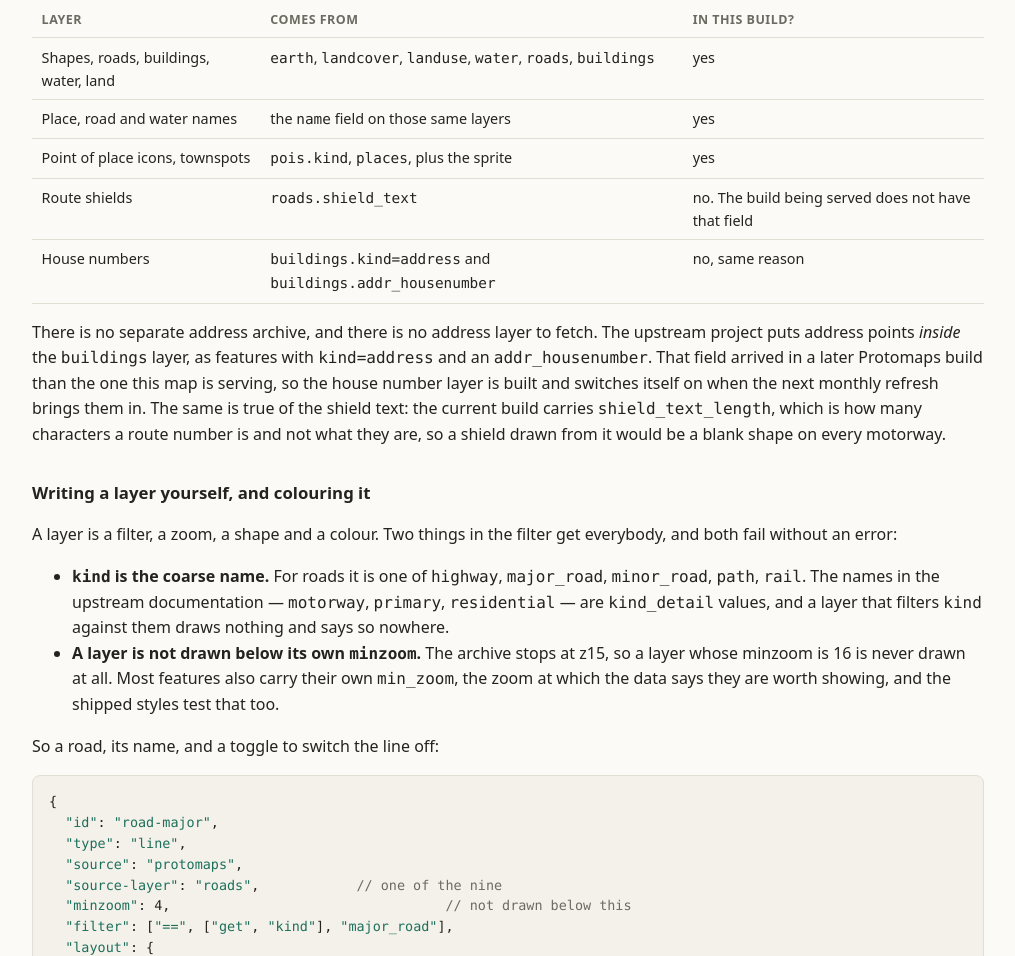
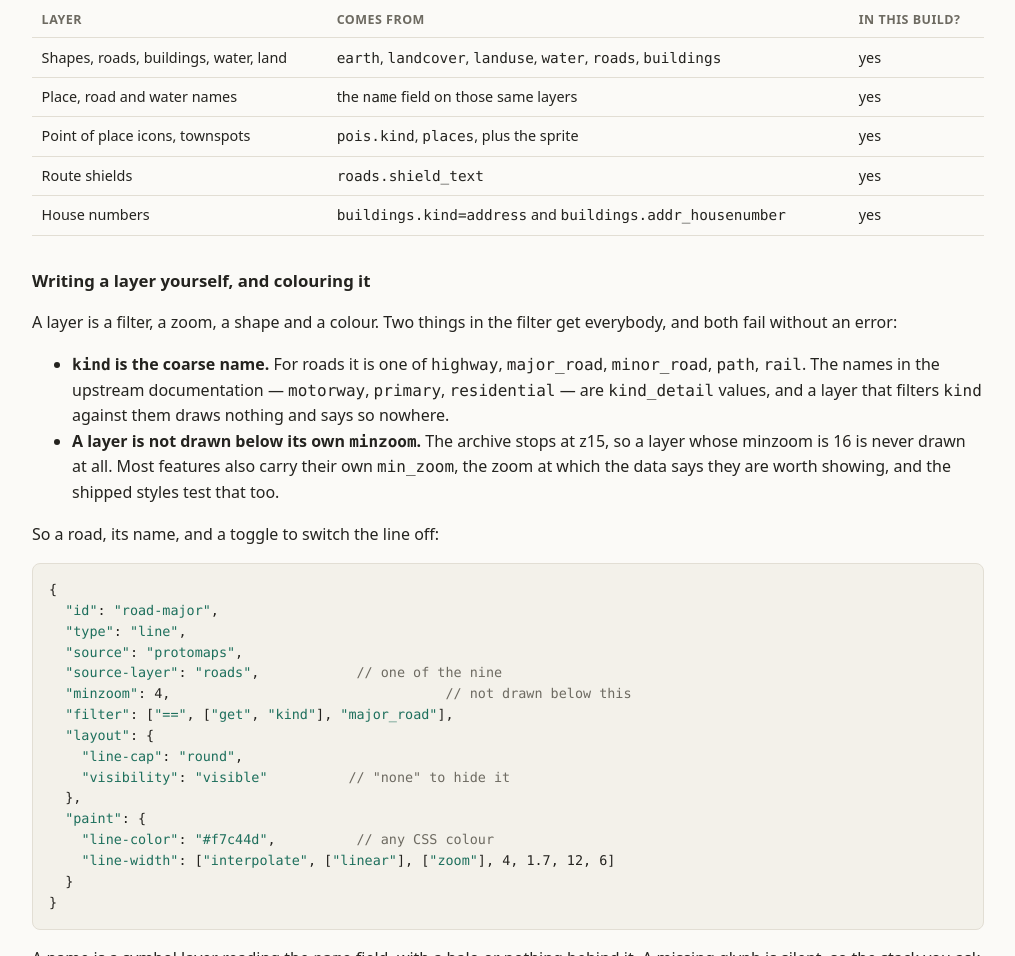
Before and after one commit to jasontally/pmtiles-cf-snippet, a website: page web/index.html in a window 1280 px wide. Shown: the part 4106-5062 px from the top of the page, without its empty margins (132-1147 px from the left). Drawn offline with nearby package versions, Linux system fonts and the light colour scheme; files whose address does not match are found by name.

Commit message:
fix(docs): enable route shield and house number layers
The current archive carries roads.shield_text and buildings.addr_housenumber. The page now says yes in both rows, and the two layers are in the Roads and Buildings toggles. The old waiting paragraph and its comments are removed.

```diff
--- a/web/index.html
+++ b/web/index.html
@@ -523,22 +523,11 @@ new maplibregl.Map({ container: <span class="s">"map"</span>, style: myStyle, zo
         <tr><td>Shapes, roads, buildings, water, land</td><td><code>earth</code>, <code>landcover</code>, <code>landuse</code>, <code>water</code>, <code>roads</code>, <code>buildings</code></td><td>yes</td></tr>
         <tr><td>Place, road and water names</td><td>the <code>name</code> field on those same layers</td><td>yes</td></tr>
         <tr><td>Point of place icons, townspots</td><td><code>pois.kind</code>, <code>places</code>, plus the sprite</td><td>yes</td></tr>
-        <tr><td>Route shields</td><td><code>roads.shield_text</code></td><td>no. The build being served does not have that field</td></tr>
-        <tr><td>House numbers</td><td><code>buildings.kind=address</code> and <code>buildings.addr_housenumber</code></td><td>no, same reason</td></tr>
+        <tr><td>Route shields</td><td><code>roads.shield_text</code></td><td>yes</td></tr>
+        <tr><td>House numbers</td><td><code>buildings.kind=address</code> and <code>buildings.addr_housenumber</code></td><td>yes</td></tr>
       </tbody>
     </table>
   </div>
-  <p>
-    There is no separate address archive, and there is no address layer to fetch. The
-    upstream project puts address points <em>inside</em> the <code>buildings</code>
-    layer, as features with <code>kind=address</code> and an
-    <code>addr_housenumber</code>. That field arrived in a later Protomaps build than
-    the one this map is serving, so the house number layer is built and switches
-    itself on when the next monthly refresh brings them in. The same is true of the
-    shield text: the current build carries <code>shield_text_length</code>, which is
-    how many characters a route number is and not what they are, so a shield drawn
-    from it would be a blank shape on every motorway.
-  </p>
 
     <h3>Writing a layer yourself, and colouring it</h3>
     <p>
```
Also changed, not shown: web/make-styles.mjs (+19 -22 lines), web/make-styles.test.mjs (+12 -25 lines).
